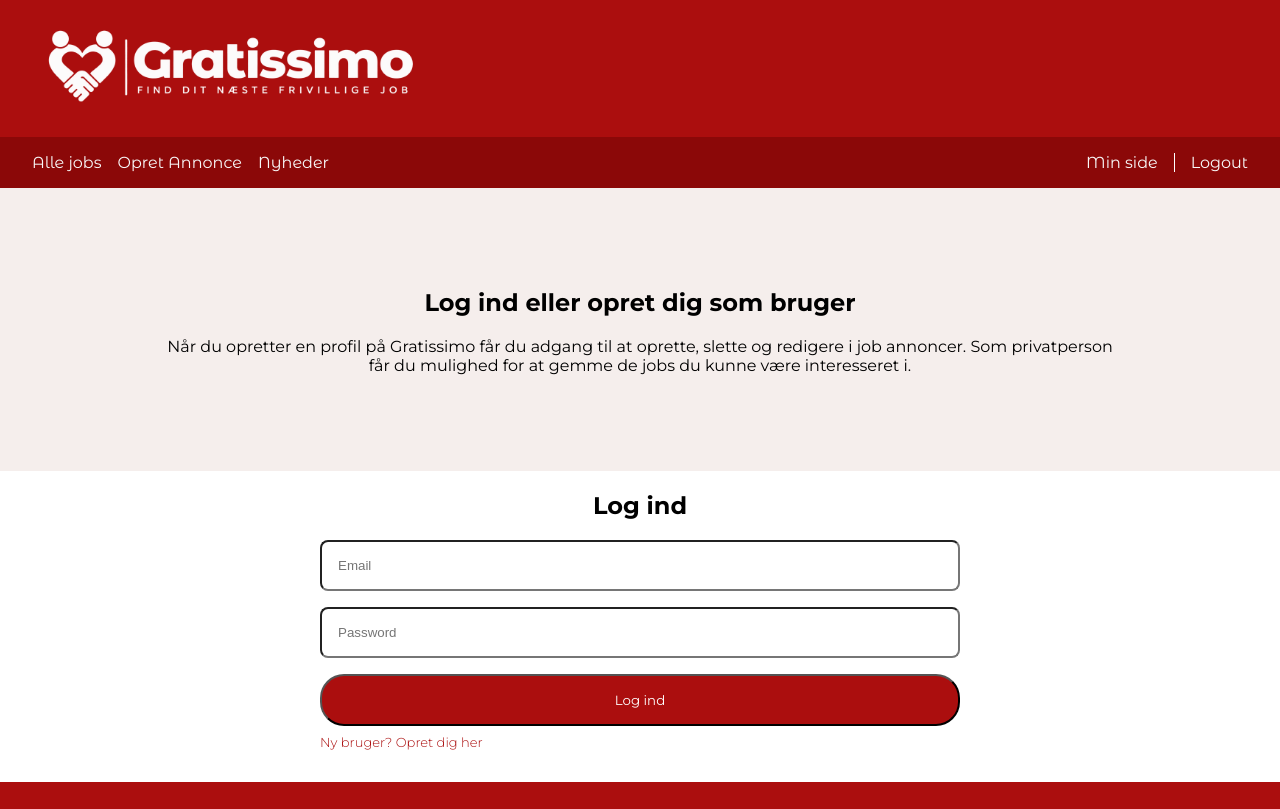
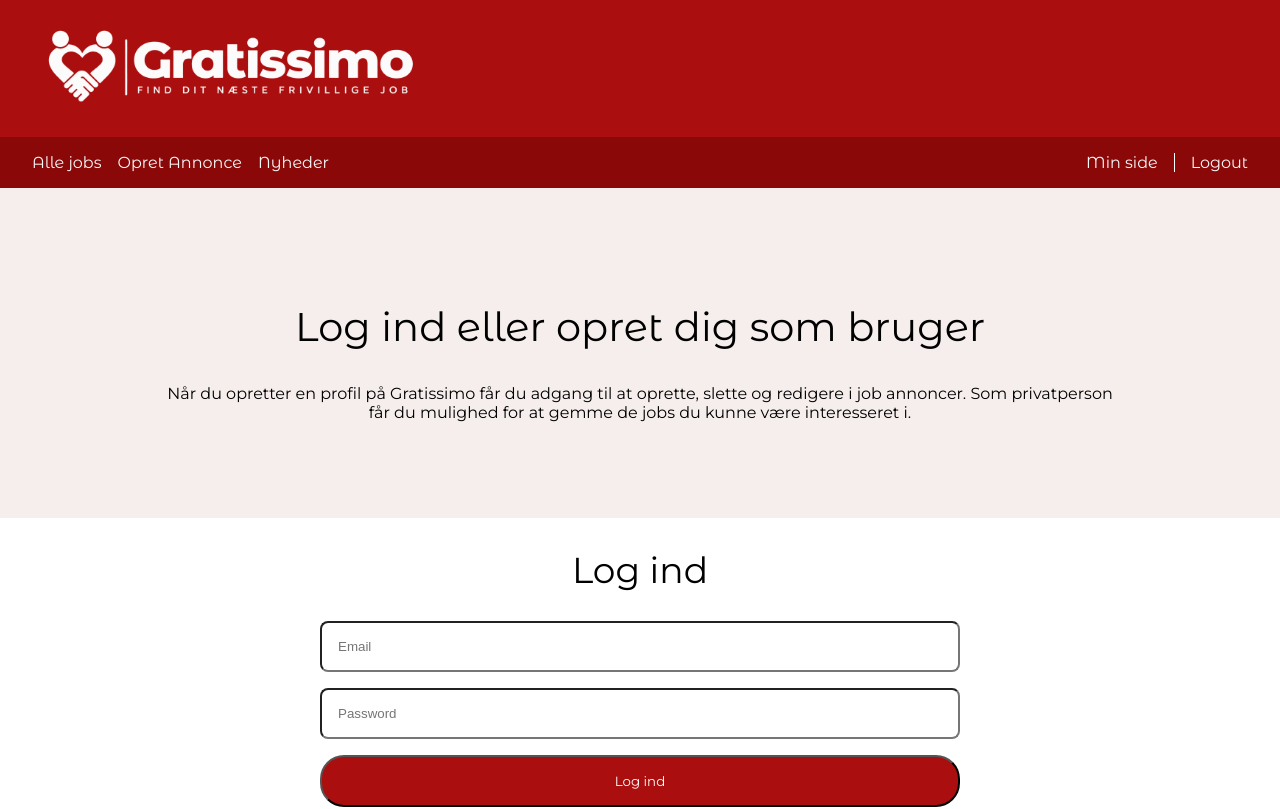
Before and after one commit to tsdmCode/final, a React (Vite) app: page /register in a window 1280 px wide. Shown: the top 809 px of the page. Built offline with nearby package versions, Linux system fonts and the light colour scheme.

Commit message:
Bette fix

```diff
--- a/src/pages/Register/Register.tsx
+++ b/src/pages/Register/Register.tsx
@@ -178,7 +178,11 @@ export default function Register() {
         )}
         {messageError && <p>{messageError}</p>}
       </>
-      {mode === "register" ? <a onClick={() => navigate('/register?mode=login')}>Log ind</a> : <a onClick={() => navigate('/register?mode=register')}>Ny bruger? Opret dig her</a>}
+      {mode === 'register' ? (
+        <a onClick={() => navigate('/register?mode=login')}>Log ind</a>
+      ) : (
+        <a onClick={() => navigate('/register?mode=register')}>Ny bruger? Opret dig her</a>
+      )}
     </div>
   );
 }
--- a/src/pages/Register/register.module.scss
+++ b/src/pages/Register/register.module.scss
@@ -10,6 +10,12 @@
     margin-top: 0;
     margin-left: -50vw;
     margin-right: -50vw;
+
+    h2 {
+      font-size: $biggestText;
+      font-weight: $regularWeight;
+      font-family: $altfontstack;
+    }
   }
 
   width: 50%;
@@ -19,11 +25,14 @@
   justify-content: center;
   align-items: center;
   align-content: center;
+
   h2 {
-    font-family: $fontstack;
+    font-family: $altfontstack;
     text-align: center;
-    font-weight: $regular;
+    font-weight: $regularWeight;
+    font-size: $pageHeader;
   }
+
   label {
     font-family: $altfontstack;
   }
--- a/src/styles/_variables.scss
+++ b/src/styles/_variables.scss
@@ -29,6 +29,7 @@ $doubleSize: 2rem; //32px
 $biggerText: 1.25rem; //20px;
 $headerText: 1.5rem; //24px
 $pageHeader: 2.25rem; //36px
+$biggestText: 2.5rem; //40px
 
 $smallPadding: 0.25rem; //4px;
 $mediumPadding: 0.5rem; //8px
```
